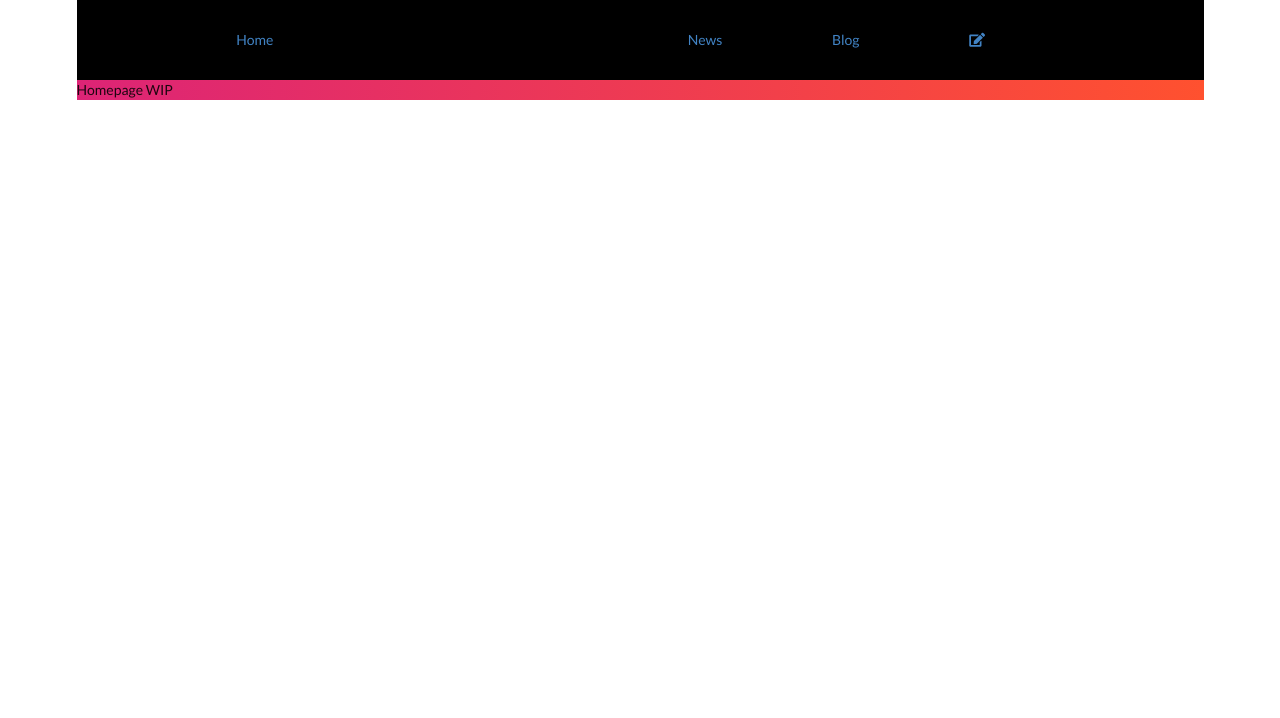
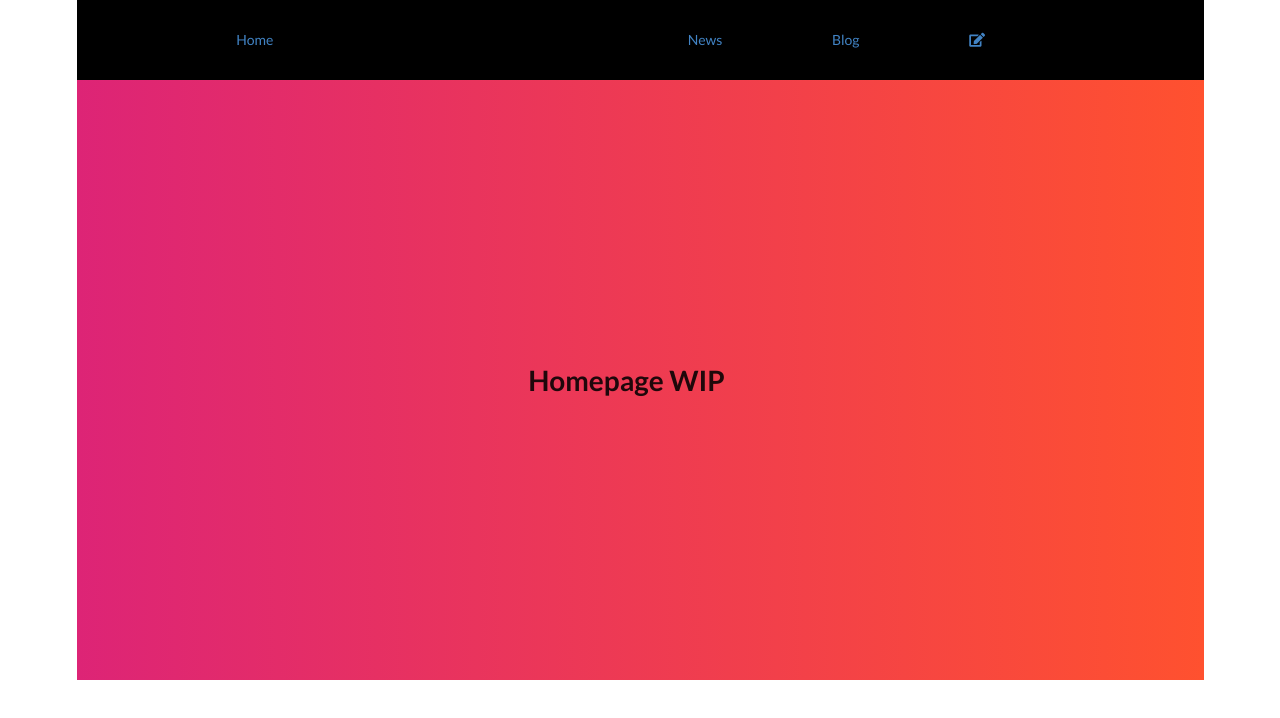
Before and after one commit to lpzraf/live-news-frontend, a React (Create React App) app: page / in a window 1280 px wide. Shown: the top 718 px of the page. Built offline with nearby package versions, Linux system fonts and the light colour scheme.

Commit message:
It will add homepage styling wip

```diff
--- a/src/App.css
+++ b/src/App.css
@@ -21,3 +21,12 @@ nav {
     background: -webkit-linear-gradient(to right, #DD2476, #FF512F);  /* Chrome 10-25, Safari 5.1-6 */
     background: linear-gradient(to right, #DD2476, #FF512F); /* W3C, IE 10+/ Edge, Firefox 16+, Chrome 26+, Opera 12+, Safari 7+ */
 }
+
+.homepage-header {
+    height: 600px;
+    width: 1100px;
+    display: flex;
+    flex-direction: column;
+    justify-content: center;
+    text-align: center;
+  }
--- a/src/components/Homepage.js
+++ b/src/components/Homepage.js
@@ -4,7 +4,9 @@ import React from 'react';
 const Homepage = () => {
     return (
     <div className="background-color">
-        Homepage WIP
+        <div className="homepage-header">
+            <h1>Homepage WIP</h1>
+        </div>
     </div>
     )
 }
```
